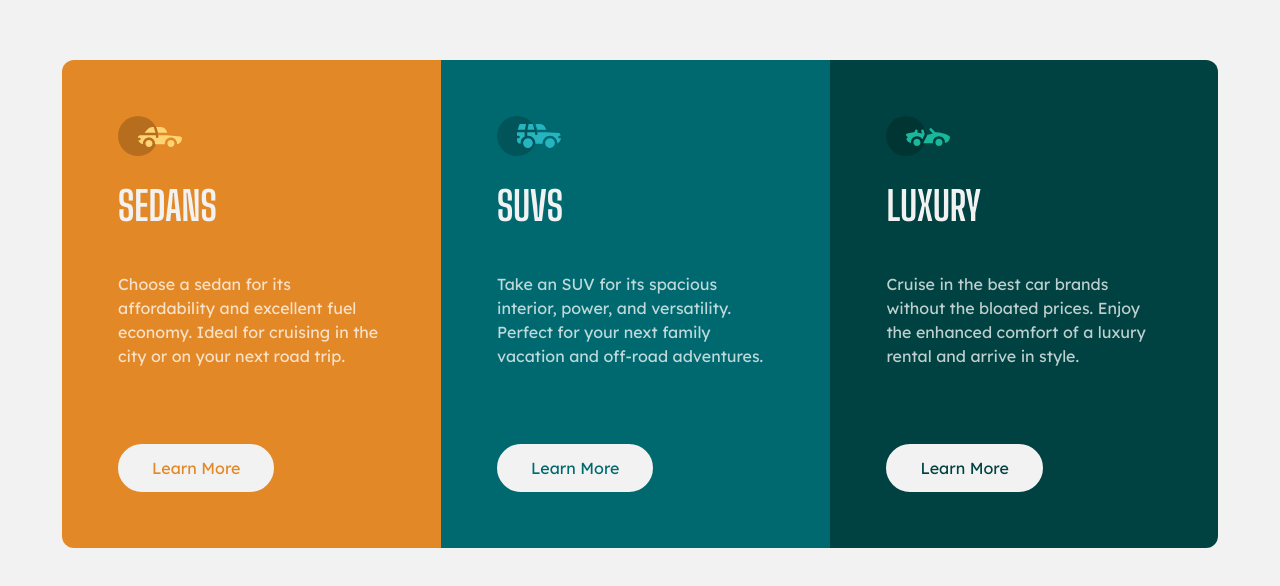
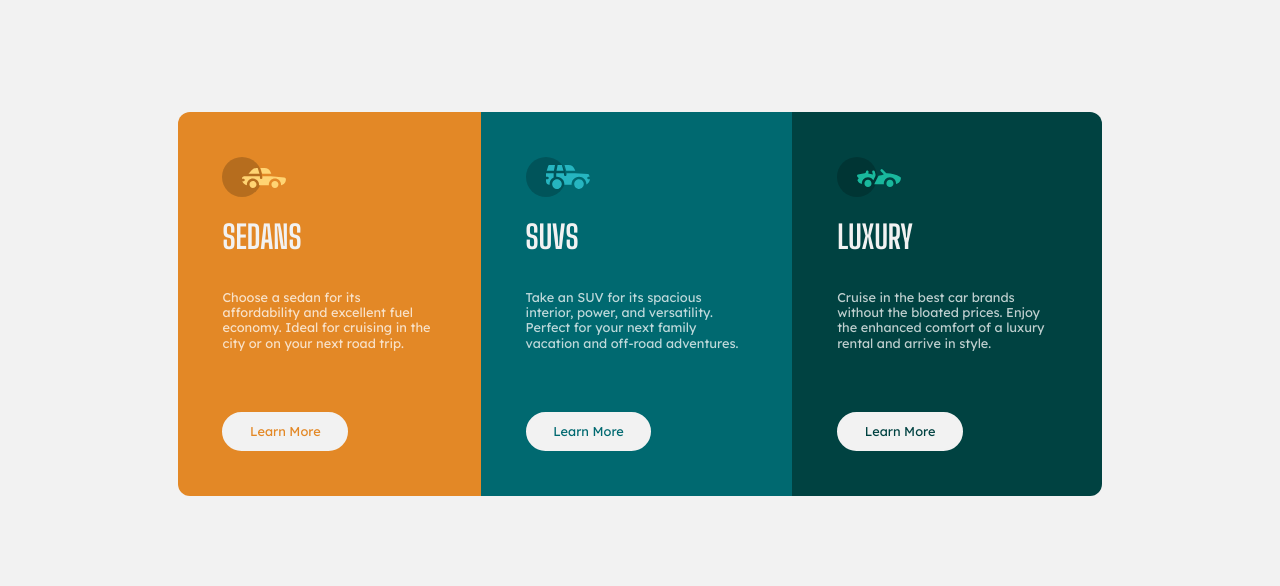
Before and after one commit to nof1eld/3-column-preview-card-component, a React (Vite) app: page / in a window 1280 px wide. Shown: the part 126-712 px from the top of the page. Built offline with nearby package versions, Linux system fonts and the light colour scheme.

Commit message:
Adjust: dimensions

```diff
--- a/src/App.css
+++ b/src/App.css
@@ -29,29 +29,31 @@ body {
   display: flex;
   flex-direction: row;
   border-radius: 12px;
-  max-height: 550px;
+  max-height: 440px;
+  width: 80%;
+  margin: 0 auto;
 }
 h2 {
   font-family: var(--font-family-heading);
-  font-size: 2.5rem;
+  font-size: 2rem;
   color: var(--very-light-gray);
   text-transform: uppercase;
-  margin: 0 0 0;
+  margin: 0;
 }
 p {
   font-family: var(--font-family);
-  font-size: 1rem;
+  font-size: 0.8rem;
   color: var(--transparent-white);
-  line-height: 1.5;
+  line-height: 1.2;
 }
 .column {
   display: flex;
   flex-direction: column;
   align-items: flex-start;
   justify-content: space-between;
-  gap: 20px;
+  gap: 16px;
   text-align: left;
-  padding: 3.5rem;
+  padding: 2.8rem;
   transition: all 0.15s;
 }
 .column:hover {
@@ -79,11 +81,11 @@ p {
 }
 button {
   font-family: var(--font-family);
-  font-size: 1rem;
-  border-radius: 2rem;
-  padding: 0.75rem 2rem;
+  font-size: 0.8rem;
+  border-radius: 1.6rem;
+  padding: 0.6rem 1.6rem;
   border: 2px solid var(--very-light-gray);
-  margin-top: 40px;
+  margin-top: 32px;
   background-color: var(--very-light-gray);
   cursor: pointer;
 }
```
